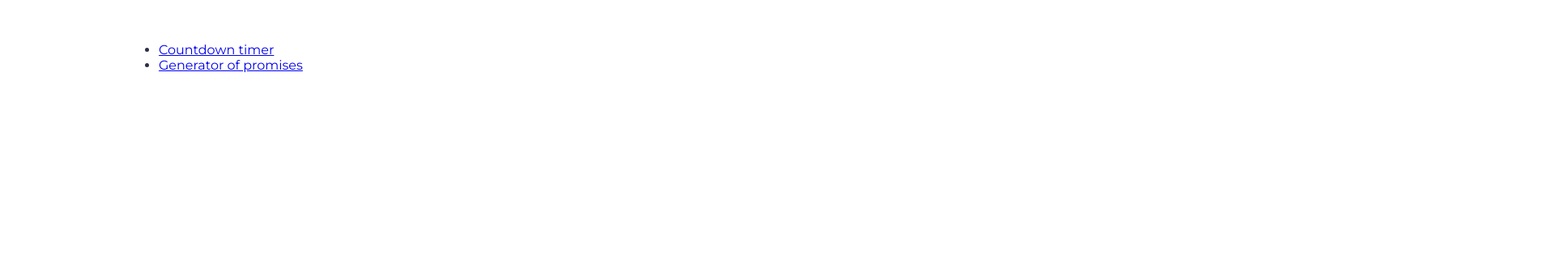
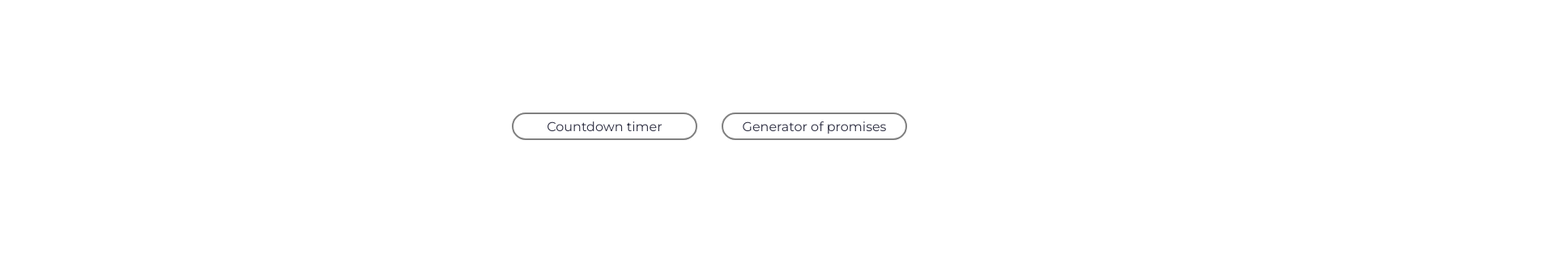
Before and after one commit to Viktor-8888/goit-js-hw-10, a website built with Vite: page src/index.html in a window 1280 px wide. Shown: the top 315 px of the page at 81% size, 1920 px wide, since content can reach past the window. Built offline with nearby package versions, Linux system fonts and the light colour scheme.

```diff
--- a/src/css/styles.css
+++ b/src/css/styles.css
@@ -10,7 +10,47 @@
   column-gap: 8px;
   width: 1440px;
   margin: 0 auto;
-  padding: 36px 929px 36px 156px;
+  padding: 36px 156px;
+}
+ul {
+  display: flex;
+  align-items: center;
+  justify-content: center;
+  gap: 30px;
+  list-style-type: none;
+  width: 100%;
+  height: 30vh;
+  margin: auto;
+  padding: 0;
+}
+li {
+  display: flex;
+  align-items: center;
+  justify-content: center;
+  border: 2px solid gray;
+  border-radius: 20px;
+  width: 225px;
+  height: 30px;
+  padding: 0;
+}
+li:hover {
+  color: #000;
+  border: 3px solid #000;
+  font-size: 18px;
+}
+li:active {
+  color: #5c03f6;
+  border: 2px solid #5c03f6;
+}
+a {
+  display: flex;
+  align-items: center;
+  justify-content: center;
+  text-decoration: none;
+  color: inherit;
+  width: 100%;
+  height: 100%;
+  cursor: pointer;
 }
 input {
   border: 1px solid #808080;
@@ -89,3 +129,16 @@
   font-size: 16px;
   line-height: 150%;
 }
+.flatpickr-day.today {
+  border: 1px solid #4e75ff !important;
+  border-radius: 50% !important;
+}
+
+#RXJyb3JQbGVhc2UlMjBjaG9vc2UlMjBhJTIwZGF0ZSUyMGluJTIwdGhlJTIwZnV0dXJlcmVk {
+  display: flex;
+  align-items: center;
+  justify-content: center;
+  width: 353px;
+  height: 64px;
+  margin: auto;
+}
--- a/src/index.html
+++ b/src/index.html
@@ -10,6 +10,10 @@
       href="https://fonts.googleapis.com/css2?family=Montserrat:ital,wght@0,100..900;1,100..900&display=swap"
       rel="stylesheet"
     />
+    <link
+      href="https://fonts.googleapis.com/icon?family=Material+Icons"
+      rel="stylesheet"
+    />
     <link rel="stylesheet" href="./css/styles.css" />
   </head>
   <body>
```
Also changed, not shown: src/1-timer.html (+4 -4 lines), src/js/1-timer.js (+9 -0 lines), src/img/bi_x-octagon.png (added), src/img/bi_x-octagon.svg (added), src/img/octagon.jpg (added).
